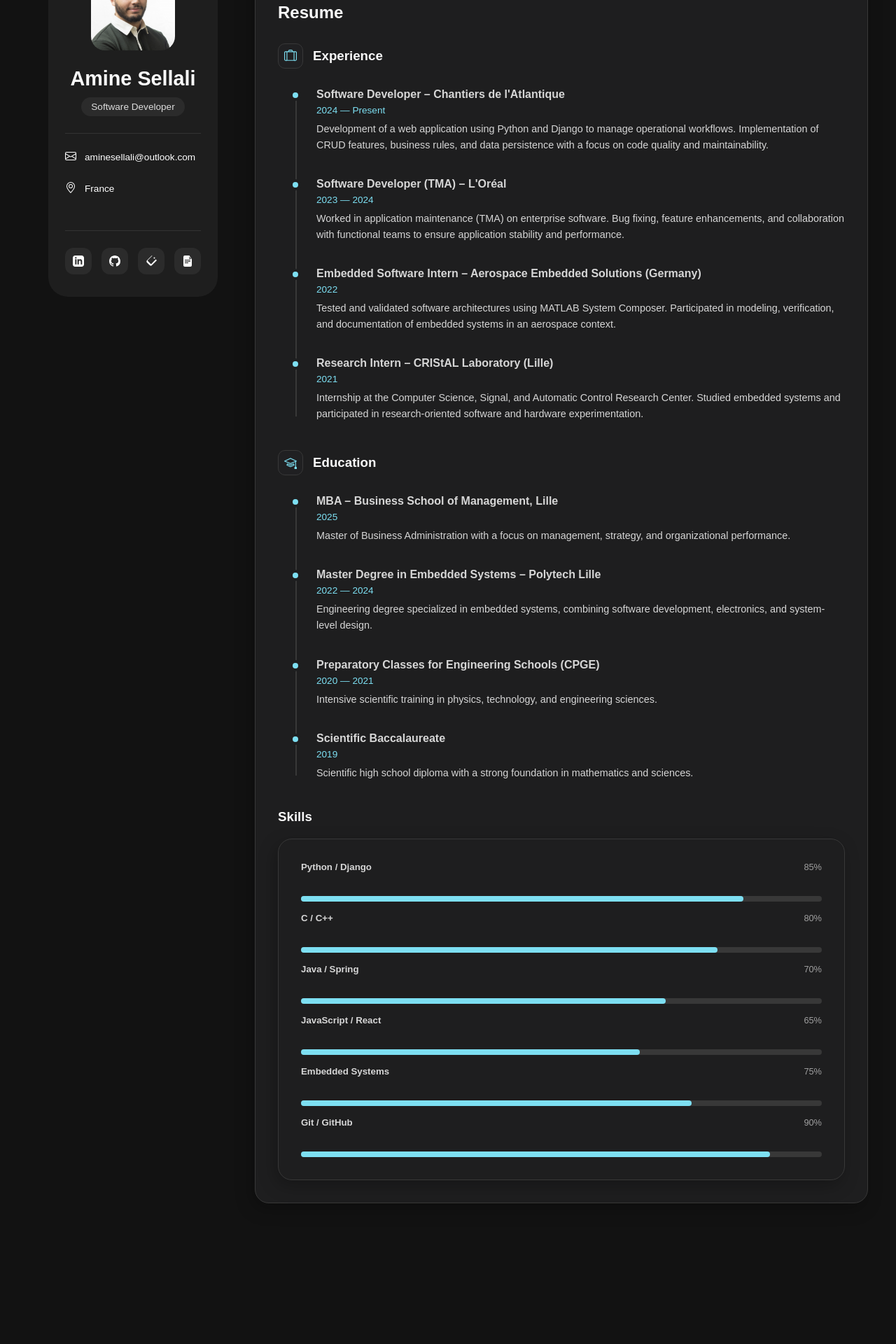
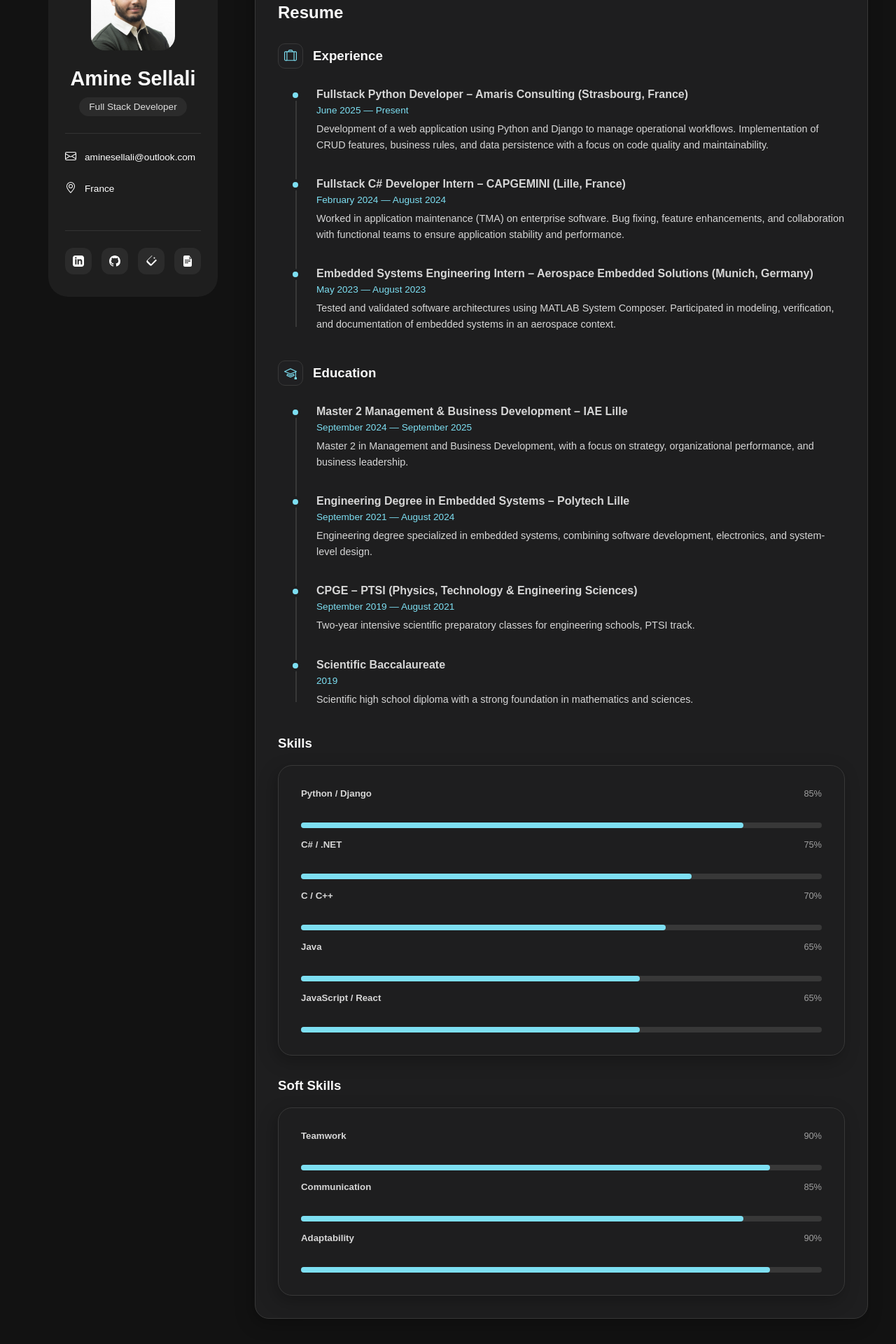
Before and after one commit to amine-sellali/portfolio, a React (Vite) app: page /resume in a window 1280 px wide. Shown: the part 140-2060 px from the top of the page at 70% size. Before the commit the page ends 1919 px from the top, so only its background shows below. Built offline with nearby package versions, Linux system fonts and the light colour scheme.

Commit message:
update portfolio

```diff
--- a/src/pages/About.jsx
+++ b/src/pages/About.jsx
@@ -13,10 +13,6 @@ function About() {
                 <p>
                     {t("about.intro1")}
                 </p>
-
-                <p>
-                    {t("about.intro2")}
-                </p>
             </section>
 
             <section className="highlights">
@@ -24,12 +20,12 @@ function About() {
 
                 <ul className="highlights-list has-scrollbar">
                     <li className="highlights-item">
-                        <h2 className="h2 service-item-title">3+</h2>
+                        <h2 className="h2 service-item-title">2+</h2>
                         <p className="service-item-text">{t("about.highlights.experience")}</p>
                     </li>
 
                     <li className="highlights-item">
-                        <h2 className="h2 service-item-title">10+</h2>
+                        <h2 className="h2 service-item-title">5+</h2>
                         <p className="service-item-text">{t("about.highlights.projects")}</p>
                     </li>
 
@@ -50,7 +46,7 @@ function About() {
 
                 <ul className="showcase-posts-list">
                     <li className="showcase-post-item">
-                        <a href="https://github.com/TON_USERNAME" target="_blank" rel="noopener noreferrer">
+                        <a href="https://www.aminesellali.com/about" target="_blank" rel="noopener noreferrer">
                             <div className="showcase-content">
                                 <h3 className="h3 showcase-item-title">{t("about.featured.project1.title")}</h3>
                                 <p className="showcase-text">
--- a/src/pages/Portfolio.jsx
+++ b/src/pages/Portfolio.jsx
@@ -12,7 +12,7 @@ function Portfolio() {
       <section className="portfolio-posts">
         <ul className="portfolio-posts-list">
           <li className="portfolio-post-item">
-            <a href="https://github.com/TON_USERNAME/portfolio" target="_blank" rel="noopener noreferrer">
+            <a href="https://www.aminesellali.com/about" target="_blank" rel="noopener noreferrer">
               <div className="portfolio-content">
                 <p className="portfolio-category">{t("portfolio.projects.project1.category")}</p>
                 <h3 className="h3 portfolio-item-title">{t("portfolio.projects.project1.title")}</h3>
--- a/src/pages/Resume.jsx
+++ b/src/pages/Resume.jsx
@@ -51,15 +51,6 @@ function Resume() {
                         </p>
                     </li>
 
-                    <li className="timeline-item">
-                        <h4 className="h4 timeline-item-title">
-                            {t("resume.experience.job4.title")}
-                        </h4>
-                        <span>{t("resume.experience.job4.period")}</span>
-                        <p className="timeline-text">
-                            {t("resume.experience.job4.description")}
-                        </p>
-                    </li>
                 </ul>
             </section>
 
@@ -115,6 +106,7 @@ function Resume() {
                             {t("resume.education.degree4.description")}
                         </p>
                     </li>
+
                 </ul>
             </section>
 
@@ -135,21 +127,31 @@ function Resume() {
 
                     <li className="skills-item">
                         <div className="title-wrapper">
-                            <h5 className="h5">C / C++</h5>
-                            <data value="80">80%</data>
+                            <h5 className="h5">C# / .NET</h5>
+                            <data value="75">75%</data>
                         </div>
                         <div className="skill-progress-bg">
-                            <div className="skill-progress-fill" style={{ width: "80%" }}></div>
+                            <div className="skill-progress-fill" style={{ width: "75%" }}></div>
                         </div>
                     </li>
 
                     <li className="skills-item">
                         <div className="title-wrapper">
-                            <h5 className="h5">Java / Spring</h5>
+                            <h5 className="h5">C / C++</h5>
                             <data value="70">70%</data>
                         </div>
                         <div className="skill-progress-bg">
                             <div className="skill-progress-fill" style={{ width: "70%" }}></div>
+                        </div>
+                    </li>
+
+                    <li className="skills-item">
+                        <div className="title-wrapper">
+                            <h5 className="h5">Java</h5>
+                            <data value="65">65%</data>
+                        </div>
+                        <div className="skill-progress-bg">
+                            <div className="skill-progress-fill" style={{ width: "65%" }}></div>
                         </div>
                     </li>
 
@@ -162,20 +164,37 @@ function Resume() {
                             <div className="skill-progress-fill" style={{ width: "65%" }}></div>
                         </div>
                     </li>
+                </ul>
+            </section>
 
+            {/* Soft Skills */}
+            <section className="skill" style={{ marginTop: "32px" }}>
+                <h3 className="h3 skills-title">{t("resume.skills.softskillsTitle")}</h3>
+
+                <ul className="skills-list content-card">
                     <li className="skills-item">
                         <div className="title-wrapper">
-                            <h5 className="h5">Embedded Systems</h5>
-                            <data value="75">75%</data>
+                            <h5 className="h5">{t("resume.skills.teamwork")}</h5>
+                            <data value="90">90%</data>
                         </div>
                         <div className="skill-progress-bg">
-                            <div className="skill-progress-fill" style={{ width: "75%" }}></div>
+                            <div className="skill-progress-fill" style={{ width: "90%" }}></div>
                         </div>
                     </li>
 
                     <li className="skills-item">
                         <div className="title-wrapper">
-                            <h5 className="h5">Git / GitHub</h5>
+                            <h5 className="h5">{t("resume.skills.communication")}</h5>
+                            <data value="85">85%</data>
+                        </div>
+                        <div className="skill-progress-bg">
+                            <div className="skill-progress-fill" style={{ width: "85%" }}></div>
+                        </div>
+                    </li>
+
+                    <li className="skills-item">
+                        <div className="title-wrapper">
+                            <h5 className="h5">{t("resume.skills.adaptability")}</h5>
                             <data value="90">90%</data>
                         </div>
                         <div className="skill-progress-bg">
--- a/src/translations/translations.js
+++ b/src/translations/translations.js
@@ -7,12 +7,11 @@ export const translations = {
             contact: "Contact"
         },
         sidebar: {
-            role: "Software Developer"
+            role: "Full Stack Developer"
         },
         about: {
             title: "About",
-            intro1: "I'm Amine Sellali, a software developer based in France. I enjoy building clean, maintainable applications and learning new technologies along the way.",
-            intro2: "My background is in software engineering, with experience in fullstack development and a strong interest in scalable systems and well-structured codebases.",
+            intro1: "Fullstack developer with 2 years of experience, engineering graduate from Polytech Lille and MBA holder from IAE Lille. Passionate about software development, open to opportunities in France and internationally.",
             highlights: {
                 title: "Highlights",
                 experience: "YEARS OF EXPERIENCE",
@@ -37,42 +36,37 @@ export const translations = {
             experience: {
                 title: "Experience",
                 job1: {
-                    title: "Software Developer – Chantiers de l'Atlantique",
-                    period: "2024 — Present",
+                    title: "Fullstack Python Developer – Amaris Consulting (Strasbourg, France)",
+                    period: "June 2025 — Present",
                     description: "Development of a web application using Python and Django to manage operational workflows. Implementation of CRUD features, business rules, and data persistence with a focus on code quality and maintainability."
                 },
                 job2: {
-                    title: "Software Developer (TMA) – L'Oréal",
-                    period: "2023 — 2024",
+                    title: "Fullstack C# Developer Intern – CAPGEMINI (Lille, France)",
+                    period: "February 2024 — August 2024",
                     description: "Worked in application maintenance (TMA) on enterprise software. Bug fixing, feature enhancements, and collaboration with functional teams to ensure application stability and performance."
                 },
                 job3: {
-                    title: "Embedded Software Intern – Aerospace Embedded Solutions (Germany)",
-                    period: "2022",
+                    title: "Embedded Systems Engineering Intern – Aerospace Embedded Solutions (Munich, Germany)",
+                    period: "May 2023 — August 2023",
                     description: "Tested and validated software architectures using MATLAB System Composer. Participated in modeling, verification, and documentation of embedded systems in an aerospace context."
-                },
-                job4: {
-                    title: "Research Intern – CRIStAL Laboratory (Lille)",
-                    period: "2021",
-                    description: "Internship at the Computer Science, Signal, and Automatic Control Research Center. Studied embedded systems and participated in research-oriented software and hardware experimentation."
                 }
             },
             education: {
                 title: "Education",
                 degree1: {
-                    title: "MBA – Business School of Management, Lille",
-                    period: "2025",
-                    description: "Master of Business Administration with a focus on management, strategy, and organizational performance."
+                    title: "Master 2 Management & Business Development – IAE Lille",
+                    period: "September 2024 — September 2025",
+                    description: "Master 2 in Management and Business Development, with a focus on strategy, organizational performance, and business leadership."
                 },
                 degree2: {
-                    title: "Master Degree in Embedded Systems – Polytech Lille",
-                    period: "2022 — 2024",
+                    title: "Engineering Degree in Embedded Systems – Polytech Lille",
+                    period: "September 2021 — August 2024",
                     description: "Engineering degree specialized in embedded systems, combining software development, electronics, and system-level design."
                 },
                 degree3: {
-                    title: "Preparatory Classes for Engineering Schools (CPGE)",
-                    period: "2020 — 2021",
-                    description: "Intensive scientific training in physics, technology, and engineering sciences."
+                    title: "CPGE – PTSI (Physics, Technology & Engineering Sciences)",
+                    period: "September 2019 — August 2021",
+                    description: "Two-year intensive scientific preparatory classes for engineering schools, PTSI track."
                 },
                 degree4: {
                     title: "Scientific Baccalaureate",
@@ -81,7 +75,11 @@ export const translations = {
                 }
             },
             skills: {
-                title: "Skills"
+                title: "Skills",
+                softskillsTitle: "Soft Skills",
+                teamwork: "Teamwork",
+                communication: "Communication",
+                adaptability: "Adaptability"
             }
         },
         portfolio: {
@@ -125,12 +123,11 @@ export const translations = {
             contact: "Contact"
         },
         sidebar: {
-            role: "Développeur Logiciel"
+            role: "Développeur Full Stack"
         },
         about: {
             title: "À propos",
-            intro1: "Je suis Amine Sellali, développeur logiciel basé en France. J'aime créer des applications propres et maintenables tout en apprenant de nouvelles technologies en cours de route.",
-            intro2: "Mon parcours est en ingénierie logicielle, avec une expérience en développement fullstack et un fort intérêt pour les systèmes évolutifs et les bases de code bien structurées.",
+            intro1: "Développeur fullstack avec 2 ans d'expérience, ingénieur diplômé de Polytech Lille et titulaire d'un MBA de l'IAE de Lille. Passionné par le développement logiciel, je suis ouvert aux opportunités en France comme à l'étranger.",
             highlights: {
                 title: "Points clés",
                 experience: "ANNÉES D'EXPÉRIENCE",
@@ -155,42 +152,37 @@ export const translations = {
             experience: {
                 title: "Expérience",
                 job1: {
-                    title: "Développeur Logiciel – Chantiers de l'Atlantique",
-                    period: "2024 — Présent",
+                    title: "Développeur Full Stack Python – Amaris Consulting (Strasbourg, France)",
+                    period: "Juin 2025 — Présent",
                     description: "Développement d'une application web utilisant Python et Django pour gérer les flux opérationnels. Implémentation de fonctionnalités CRUD, règles métier et persistance des données avec un accent sur la qualité du code et la maintenabilité."
                 },
                 job2: {
-                    title: "Développeur Logiciel (TMA) – L'Oréal",
-                    period: "2023 — 2024",
+                    title: "Développeur Full Stack C# (Stage) – CAPGEMINI (Lille, France)",
+                    period: "Février 2024 — Août 2024",
                     description: "Travail en maintenance applicative (TMA) sur des logiciels d'entreprise. Correction de bugs, améliorations de fonctionnalités et collaboration avec les équipes fonctionnelles pour assurer la stabilité et les performances des applications."
                 },
                 job3: {
-                    title: "Stagiaire Logiciel Embarqué – Aerospace Embedded Solutions (Allemagne)",
-                    period: "2022",
+                    title: "Ingénieur Systèmes Embarqués (Stage) – Aerospace Embedded Solutions (Munich, Allemagne)",
+                    period: "Mai 2023 — Août 2023",
                     description: "Test et validation d'architectures logicielles utilisant MATLAB System Composer. Participation à la modélisation, la vérification et la documentation de systèmes embarqués dans un contexte aérospatial."
-                },
-                job4: {
-                    title: "Stagiaire Recherche – Laboratoire CRIStAL (Lille)",
-                    period: "2021",
-                    description: "Stage au Centre de Recherche en Informatique, Signal et Automatique. Étude des systèmes embarqués et participation à des expérimentations logicielles et matérielles orientées recherche."
                 }
             },
             education: {
                 title: "Formation",
                 degree1: {
-                    title: "MBA – École de Commerce et Management, Lille",
-                    period: "2025",
-                    description: "Master en Administration des Affaires avec un accent sur le management, la stratégie et la performance organisationnelle."
+                    title: "Master 2 Management et Développement des Entreprises – IAE Lille",
+                    period: "Septembre 2024 — Septembre 2025",
+                    description: "Master 2 spécialisé en management et développement des entreprises, avec un accent sur la stratégie, la performance organisationnelle et le pilotage d'entreprise."
                 },
                 degree2: {
-                    title: "Master en Systèmes Embarqués – Polytech Lille",
-                    period: "2022 — 2024",
+                    title: "Diplôme d'Ingénieur en Systèmes Embarqués – Polytech Lille",
+                    period: "Septembre 2021 — Août 2024",
                     description: "Diplôme d'ingénieur spécialisé en systèmes embarqués, combinant développement logiciel, électronique et conception au niveau système."
                 },
                 degree3: {
-                    title: "Classes Préparatoires aux Grandes Écoles (CPGE)",
-                    period: "2020 — 2021",
-                    description: "Formation scientifique intensive en physique, technologie et sciences de l'ingénieur."
+                    title: "CPGE – PTSI (Physique, Technologie et Sciences de l'Ingénieur)",
+                    period: "Septembre 2019 — Août 2021",
+                    description: "Classes préparatoires aux Grandes Écoles scientifiques, filière PTSI, sur deux ans."
                 },
                 degree4: {
                     title: "Baccalauréat Scientifique",
@@ -199,7 +191,11 @@ export const translations = {
                 }
             },
             skills: {
-                title: "Compétences"
+                title: "Compétences",
+                softskillsTitle: "Soft Skills",
+                teamwork: "Travail en équipe",
+                communication: "Communication",
+                adaptability: "Adaptabilité"
             }
         },
         portfolio: {
```
